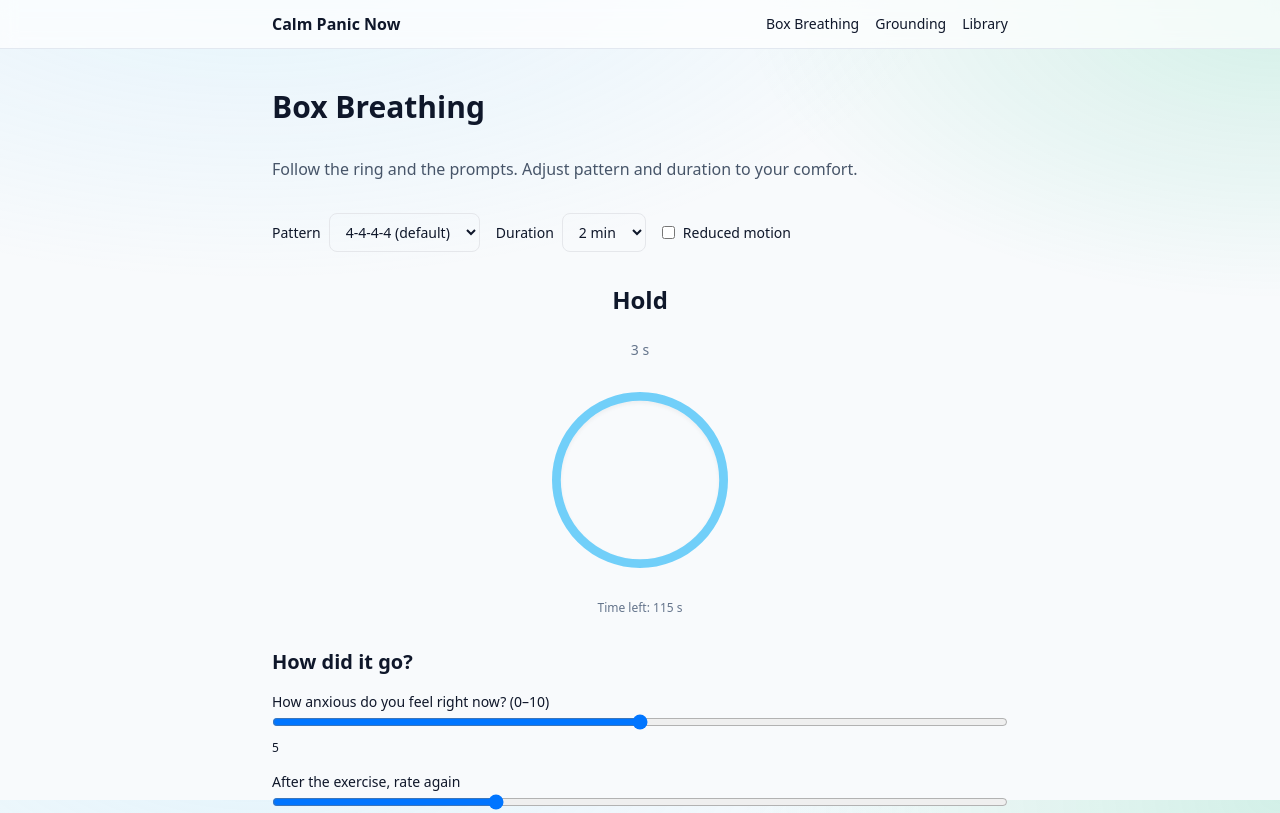
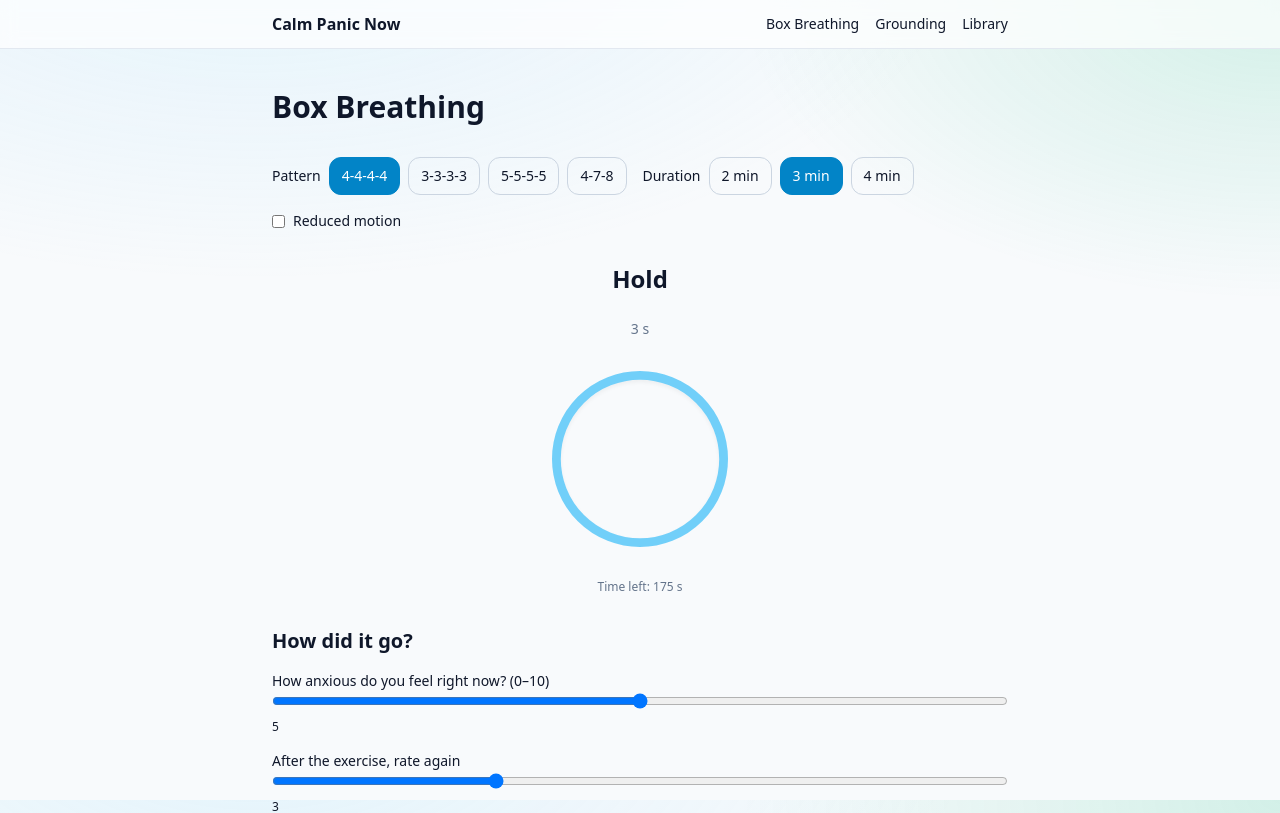
Before and after one commit to JiriTill/calm-panic-now, a Next.js app: page /calm/box-breathing in a window 1280 px wide. Shown: the top 813 px of the page. Built offline with nearby package versions, Linux system fonts and the light colour scheme.

Commit message:
Update page.tsx

```diff
--- a/src/app/calm/box-breathing/page.tsx
+++ b/src/app/calm/box-breathing/page.tsx
@@ -1,55 +1,92 @@
-'use client'
-import { useEffect, useState } from 'react'
-import BreathRing, { PatternKey } from '../../ui/BreathRing'
-import FeedbackWidget, { type Feedback } from '../../ui/FeedbackWidget'
+"use client";
 
-export default function BoxBreathingPage(){
-  const [pattern,setPattern] = useState<PatternKey>('4-4-4-4')
-  const [duration,setDuration] = useState(120)
-  const [reduced,setReduced] = useState(false)
-  const [saved,setSaved] = useState<Feedback|null>(null)
+import { useEffect, useState } from "react";
+import BreathRing, { type PatternKey } from "../../ui/BreathRing";
+import FeedbackWidget, { type Feedback } from "../../ui/FeedbackWidget";
 
-  useEffect(()=>{
-    const media = window.matchMedia('(prefers-reduced-motion: reduce)')
-    setReduced(media.matches)
-    const onChange = () => setReduced(media.matches)
-    media.addEventListener('change', onChange)
-    return ()=> media.removeEventListener('change', onChange)
-  },[])
+export default function BoxBreathingPage() {
+  const [pattern, setPattern] = useState<PatternKey>("4-4-4-4");
+  const [duration, setDuration] = useState<number>(180); // 3 min default (change to 120 if you prefer 2 min)
+  const [reduced, setReduced] = useState(false);
+  const [saved, setSaved] = useState<Feedback | null>(null);
+
+  // Respect user's OS "reduced motion" setting by default
+  useEffect(() => {
+    const mq = window.matchMedia("(prefers-reduced-motion: reduce)");
+    setReduced(mq.matches);
+    const onChange = () => setReduced(mq.matches);
+    mq.addEventListener("change", onChange);
+    return () => mq.removeEventListener("change", onChange);
+  }, []);
 
   return (
-    <div className="mx-auto max-w-3xl px-4 py-10 space-y-8">
+    <div className="container py-10 space-y-8">
       <h1 className="text-3xl font-bold">Box Breathing</h1>
-      <p className="text-slate-600 dark:text-slate-300">Follow the ring and the prompts. Adjust pattern and duration to your comfort.</p>
 
+      {/* Controls row (chip-style) */}
       <div className="flex flex-wrap gap-4 items-center">
-        <label className="text-sm">Pattern
-          <select className="ml-2 px-3 py-2 rounded-lg border bg-transparent" value={pattern} onChange={e=>setPattern(e.target.value as PatternKey)}>
-            <option value="4-4-4-4">4-4-4-4 (default)</option>
-            <option value="3-3-3-3">3-3-3-3</option>
-            <option value="5-5-5-5">5-5-5-5</option>
-            <option value="4-7-8">4-7-8</option>
-          </select>
+        <div className="flex items-center gap-2">
+          <span className="text-sm font-medium">Pattern</span>
+          {(["4-4-4-4", "3-3-3-3", "5-5-5-5", "4-7-8"] as const).map((p) => (
+            <button
+              key={p}
+              type="button"
+              aria-pressed={pattern === p}
+              className="chip"
+              onClick={() => setPattern(p)}
+            >
+              {p}
+            </button>
+          ))}
+        </div>
+
+        <div className="flex items-center gap-2">
+          <span className="text-sm font-medium">Duration</span>
+          {[120, 180, 240].map((d) => (
+            <button
+              key={d}
+              type="button"
+              aria-pressed={duration === d}
+              className="chip"
+              onClick={() => setDuration(d)}
+            >
+              {d / 60} min
+            </button>
+          ))}
+        </div>
+
+        <label className="text-sm flex items-center gap-2">
+          <input
+            type="checkbox"
+            checked={reduced}
+            onChange={(e) => setReduced(e.target.checked)}
+          />
+          Reduced motion
         </label>
-        <label className="text-sm">Duration
-          <select className="ml-2 px-3 py-2 rounded-lg border bg-transparent" value={duration} onChange={e=>setDuration(parseInt(e.target.value))}>
-            <option value={120}>2 min</option>
-            <option value={180}>3 min</option>
-            <option value={240}>4 min</option>
-          </select>
-        </label>
-        <label className="text-sm flex items-center gap-2"><input type="checkbox" checked={reduced} onChange={e=>setReduced(e.target.checked)}/> Reduced motion</label>
       </div>
 
+      {/* Breathing ring + countdown */}
       <BreathRing durationSec={duration} pattern={pattern} reducedMotion={reduced} />
 
+      {/* Quick feedback (saved to localStorage only) */}
       <section className="grid gap-4">
         <h2 className="text-xl font-semibold">How did it go?</h2>
-        <FeedbackWidget onDone={(fb)=>{ setSaved(fb); try{ const arr=JSON.parse(localStorage.getItem('sessions')||'[]'); arr.push({tool:'box-breathing',ts:Date.now(),...fb}); localStorage.setItem('sessions',JSON.stringify(arr))}catch{} }} />
+        <FeedbackWidget
+          onDone={(fb) => {
+            setSaved(fb);
+            try {
+              const arr = JSON.parse(localStorage.getItem("sessions") || "[]");
+              arr.push({ tool: "box-breathing", ts: Date.now(), ...fb });
+              localStorage.setItem("sessions", JSON.stringify(arr));
+            } catch {}
+          }}
+        />
         {saved && (
-          <p className="text-sm text-slate-600 dark:text-slate-300">Saved locally. You can clear your browser storage anytime.</p>
+          <p className="text-sm text-slate-600 dark:text-slate-300">
+            Saved locally. You can clear your browser storage anytime.
+          </p>
         )}
       </section>
     </div>
-  )
+  );
 }
```
